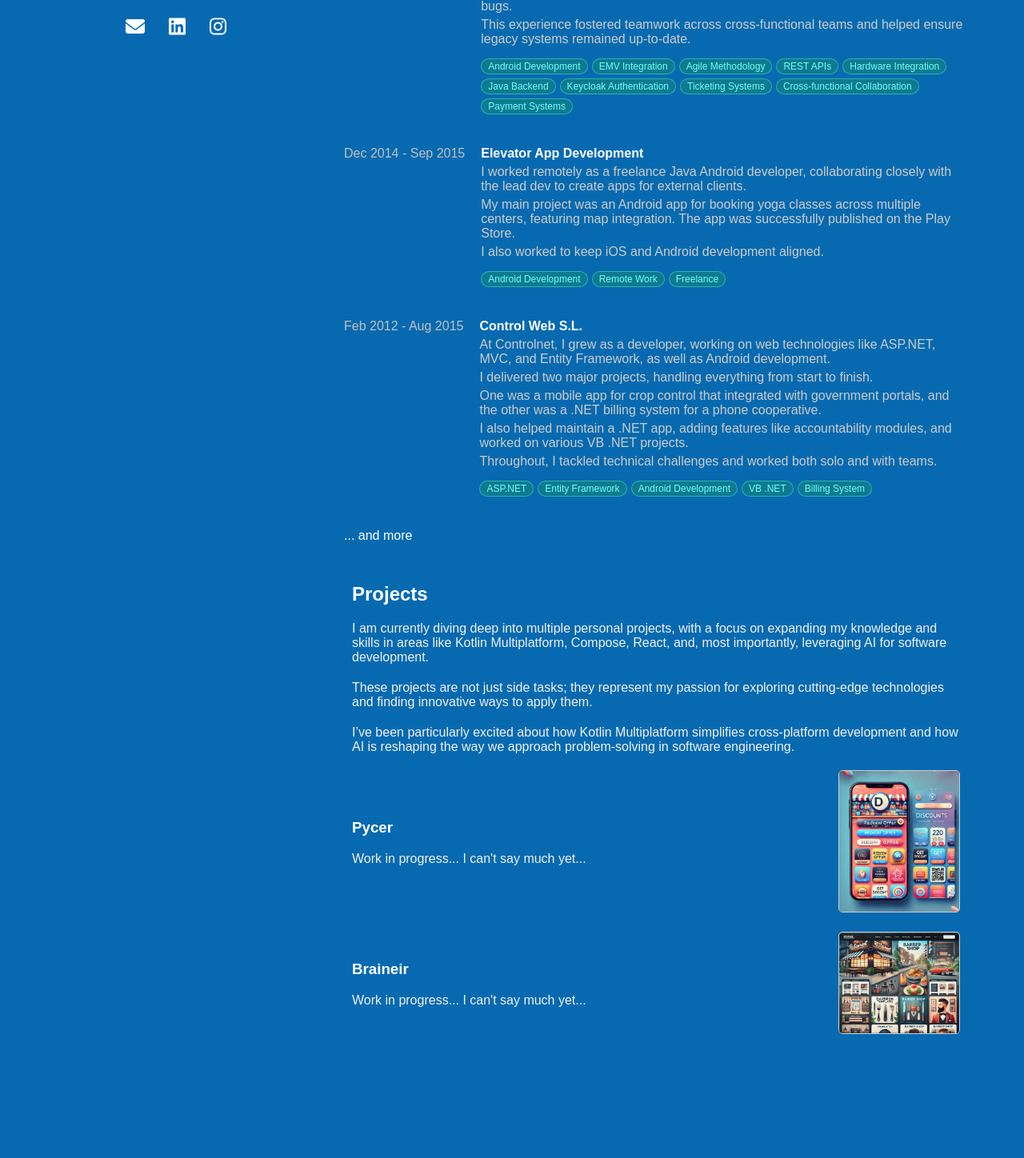
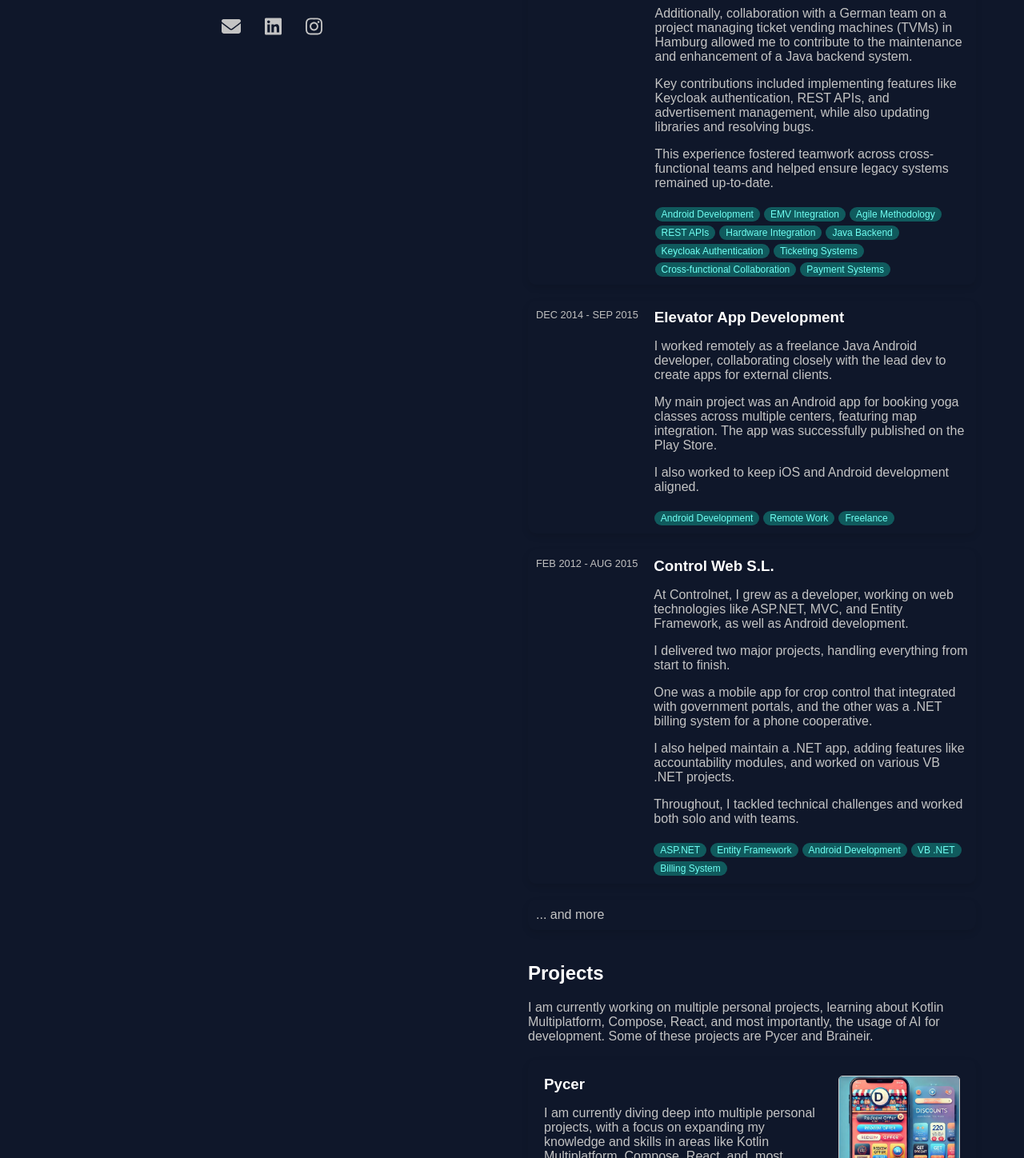
Before and after one commit to AlejandroTheDeveloper/profile, a React (Create React App) app: page / in a window 1280 px wide. Shown: the part 722-2170 px from the top of the page at 80% size. Before the commit the page ends 2079 px from the top, so only its background shows below. Built offline with nearby package versions, Linux system fonts and the light colour scheme; a web font is replaced by a local one.

Commit message:
Latest UI Changes and sections updated

```diff
--- a/src/App.css
+++ b/src/App.css
@@ -4,15 +4,30 @@
   font-weight: normal;
   font-style: normal;
 }
+
 body {
-  background-color: #076ab0; /* Fondo #076ab0 */
+  background-color: rgb(15 23 42 / 1);; /* Fondo #076ab0 */
   margin: 0;
   padding: 0;
   font-family: 'UrbaneCondensed', Arial, sans-serif;
-  color: #ffffff;
+  color: #c4c4c4;
   display: flex;
   justify-content: center; /* Centra el contenido horizontalmente */
 }
+
+h1, h2, h3 {
+  color: #ffffff;
+}
+
+a {
+  color: #c4c4c4;
+  text-decoration: none;
+}
+
+a:hover, a.active  {
+  color: #ffffff;
+}
+
 
 .App {
   display: flex;
@@ -57,14 +72,6 @@ nav ul li {
   margin: 10px 0;
 }
 
-nav ul li a {
-  color: #ffffff;
-  text-decoration: none;
-}
-
-nav ul li a:hover {
-  text-decoration: none;
-}
 
 nav ul li a.active {
   font-weight: bold;
@@ -74,15 +81,6 @@ section {
   margin-bottom: 40px;
 }
 
-h1, h2 {
-  color: #ffffff;
-}
-
-p {
-  color: #f1f1f1;
-}
-
-
 .contacto p {
   margin: 10px 0;
   display: flex;
@@ -91,70 +89,14 @@ p {
 }
 
 .contacto a {
-  color: #ffffff;
-  text-decoration: none;
   margin: 0 15px;
   font-size: 1.5rem; /* Aumentar el tamaño de los iconos */
 }
 
-.contacto a:hover {
-  color: #cccccc;
-}
 
 .contacto svg {
   margin: 0;
-  color: #ffffff;
-}
-
-.experience {
-  margin-top: 20px;
-}
-
-.experience-item {
-  display: flex;
-  position: relative;
-  text-decoration: none; /* Eliminar el subrayado del enlace */
-  color: #ffffff; /* Asegurar que el texto sea blanco */
-  margin-bottom: 20px; /* Espacio entre cada experiencia */
-  padding: 10px;
-  transition: background-color 0.3s ease; /* Efecto de transición al pasar el mouse */
-}
-
-.experience-item:hover {
-  background-color: rgba(255, 255, 255, 0.1); /* Ligero cambio de color al pasar el mouse */
-}
-
-.experience-item:hover::after {
-  content: '↗'; /* Unicode arrow character */
-  position: absolute;
-  right: 10px; /* Adjust as needed */
-  font-size: 1.2em; /* Adjust size as needed */
-  color: inherit; /* Inherit text color */
-}
-
-.experience-date {
-
-  padding: 0;
-  color: rgb(192, 192, 192); /* Gray color */
-}
-
-.experience-details {
-  flex: 3;
-  padding-left: 20px; /* Espacio entre la fecha y los detalles */
-}
-
-.experience-details h3 {
-  margin: 0;
-  padding: 0;
-}
-
-.experience-details p {
-  margin: 5px 0 0 0;
-  color: #cccccc;
-}
-
-.experience-item {
-  margin-bottom: 20px;
+  /* color: #c0c0c0; */
 }
 
 .tags {
@@ -165,7 +107,7 @@ p {
   display: inline-block;
   color: #70fff3;
   background-color: #12867d9d;
-  border: 1px solid #2fc0b4d3;
+  /* border: 1px solid #2fc0b4d3; */
   border-radius: 16px;
   padding: 2px 8px;
   margin-right: 5px;
@@ -175,11 +117,13 @@ p {
 
 .cv-link {
   text-decoration: none; /* Remove underline */
-  color: #ffffff
+  /* color: #ffffff */
 }
 
+/* Proyect tiles */
+
 .proyectos {
-  margin: 20px;
+  margin-top: 20px;
 }
 
 .proyectos h2 {
@@ -190,10 +134,44 @@ p {
   margin-bottom: 20px;
 }
 
+.project-link {
+  text-decoration: none; /* Remove underline */
+  color: inherit; /* Inherit text color */
+}
+
 .project {
   display: flex;
-  align-items: center;
+  align-items: top;
   margin-bottom: 20px;
+  position: relative; /* Ensure the pseudo-element is positioned relative to the item */
+  text-decoration: none; /* Remove underline */
+  color: inherit; /* Inherit text color */
+  padding: 20px;
+  border-radius: 10px;
+  box-shadow: 0 4px 8px rgba(0, 0, 0, 0.1);
+  transition: transform 0.3s ease, box-shadow 0.3s ease; /* Smooth transition */
+}
+
+.project:hover {
+  background-color: rgba(255, 255, 255, 0.1); /* Ligero cambio de color al pasar el mouse */
+  transform: translateY(-5px); /* Slight lift on hover */
+}
+
+.project:hover::after {
+  content: '↗'; /* Unicode arrow character pointing up and right */
+  position: absolute;
+  right: 10px; /* Adjust as needed */
+  font-size: 1.2em; /* Adjust size as needed */
+  color: inherit; /* Inherit text color */
+}
+
+.project:hover h3 {
+  color: #70fff3; /* Change title color on hover */
+}
+
+.project h3 {
+  margin-top: 0; /* Remove top margin */
+  margin-bottom: 0; /* Optionally remove bottom margin */
 }
 
 .project-description {
@@ -202,8 +180,109 @@ p {
 }
 
 .project-image img {
-  width: 150px; /* Adjust the size as needed */
-  height: auto;
+  width: 150px; /* Adjust the width as needed */
+  height: 150px; /* Adjust the height as needed */
+  object-fit: cover; /* Ensures the image covers the container */
   border: 1px solid #ccc;
   border-radius: 5px;
 }
+
+/* Experience tiles */
+.experience-item {
+  display: flex;
+  align-items: flex-start; /* Align items by the top */
+  margin-bottom: 20px;
+  position: relative; /* Ensure the pseudo-element is positioned relative to the item */
+  text-decoration: none; /* Remove underline */
+  color: inherit; /* Inherit text color */
+  padding: 10px;
+  /* transition: background-color 0.3s ease; Efecto de transición al pasar el mouse */
+
+  border-radius: 10px;
+  box-shadow: 0 4px 8px rgba(0, 0, 0, 0.1);
+  transition: transform 0.3s ease, box-shadow 0.3s ease; /* Smooth transition */
+}
+
+.experience-item:hover {
+  transform: translateY(-5px); /* Slight lift on hover */
+}
+
+.experience-date {
+  font-size: 0.8em; /* 0.8 of the rest of the text */
+  color: rgb(192, 192, 192); /* Gray color */
+  /* padding: 0; */
+  white-space: nowrap; /* Prevent text from wrapping to the next line */
+  margin-right: 20px; /* Add some space between date and details */
+}
+
+.experience-details {
+  flex: 1; /* Take up the remaining space */
+  margin: 0;
+}
+
+.experience-details h3 {
+  margin-top: 0; /* Remove top margin */
+  margin-bottom: 0; /* Optionally remove bottom margin */
+}
+
+
+.experience-item:hover {
+  background-color: rgba(255, 255, 255, 0.1); /* Ligero cambio de color al pasar el mouse */
+}
+
+.experience-item:hover::after {
+  content: '↗'; /* Unicode arrow character pointing up and right */
+  position: absolute;
+  right: 10px; /* Adjust as needed */
+  font-size: 1.2em; /* Adjust size as needed */
+  color: inherit; /* Inherit text color */
+}
+
+.experience-item:hover h3 {
+  color: #70fff3; /* Change title color on hover */
+}
+
+
+.App {
+  display: flex;
+  flex-direction: row;
+}
+
+.left-panel, .right-panel {
+  flex: 1;
+}
+
+@media (max-width: 768px) {
+  .App {
+    flex-direction: column;
+  }
+
+  .left-panel, .right-panel {
+    width: 100%;
+    max-width: 100%;
+    padding: 10px;
+  }
+
+  .left-panel{
+    position: inherit;
+  }
+
+
+  nav ul {
+    display: flex;
+    justify-content: space-around;
+  }
+
+  nav ul li {
+    margin-bottom: 0;
+  }
+
+  .experience-item {
+    flex-direction: column; /* Stack items vertically */
+  }
+
+  .experience-date {
+    margin-right: 0; /* Remove right margin */
+    margin-bottom: 10px; /* Add bottom margin for spacing */
+  }
+}
--- a/src/components/About.jsx
+++ b/src/components/About.jsx
@@ -3,7 +3,7 @@ import React from 'react';
 const About = () => {
   return (
     <div className="about">
-      <h2>About</h2>
+      {/* <h2>About</h2>      */}
       <p>Started on 2012 creating <b>mobile solutions</b> for farmers on Seville, went through billing solutions, yoga applications, ... to end up in Cork, Ireland, since 2015, where got my main experience working with <b>public transport solutions</b>,<b>mobile and web</b>, for all around Ireland transport providers.</p>
       <p>My main focus these days is to build different solutions using the latest technologies on the market, catching up with <b>Kotlin and React</b> and highly invested using the <b>AI for development</b>. Learning orientated, Im enjoying each of these new trends in mobile and web dev.</p>
       <p>When Im not at the computer, Im usually on my motorbike riding around, hanging out with my wife and my two dogs, or doing some DIY at home.</p>
--- a/src/components/Contacto.jsx
+++ b/src/components/Contacto.jsx
@@ -7,13 +7,13 @@ const Contacto = () => {
   return (
     <div className="contacto">
       <p>
-        <a href="mailto:alejandroperrod@gmail.com">
+        <a href="mailto:alejandro.the.developer@gmail.com">
           <FontAwesomeIcon icon={faEnvelope} />
         </a>
         <a href="https://es.linkedin.com/pub/alejandro-p%C3%A9rez-rodr%C3%ADguez/42/566/731" target="_blank" rel="noopener noreferrer">
           <FontAwesomeIcon icon={faLinkedin} />
         </a>
-        <a href="https://www.instagram.com/tu_perfil" target="_blank" rel="noopener noreferrer">
+        <a href="https://www.instagram.com/alexmcanawer/" target="_blank" rel="noopener noreferrer">
           <FontAwesomeIcon icon={faInstagram} />
         </a>
       </p>
--- a/src/components/Experiencia.jsx
+++ b/src/components/Experiencia.jsx
@@ -4,7 +4,7 @@ const experiences = [
   {
     company: 'MetricTristar Inc.',
     website: 'http://metrictristarinc.ie/',
-    date: 'Nov 2015 - Sep 2024',
+    date: 'NOV 2015 - SEP 2024',
     details: `At Metric, I began as a Junior Android Developer and progressed to a Senior Developer, leading various projects and collaborating closely with my team.
           Involvement included working on the company's main product, a ticketing system for public transport, along with coordinating other satellite apps and integrations.
           Responsibilities spanned from designing and developing Android and backend applications to managing EMV payment integrations, hardware setups, and Android app releases, all within an Agile environment.
@@ -27,7 +27,7 @@ const experiences = [
   {
     company: 'Elevator App Development',
     website: '',
-    date: 'Dec 2014 - Sep 2015',
+    date: 'DEC 2014 - SEP 2015',
     details: `I worked remotely as a freelance Java Android developer, collaborating closely with the lead dev to create apps for external clients.
     My main project was an Android app for booking yoga classes across multiple centers, featuring map integration. The app was successfully published on the Play Store.
     I also worked to keep iOS and Android development aligned.`,
@@ -36,7 +36,7 @@ const experiences = [
   {
     company: 'Control Web S.L.',
     website: 'https://controlnet.es/',
-    date: 'Feb 2012 - Aug 2015',
+    date: 'FEB 2012 - AUG 2015',
     details: `At Controlnet, I grew as a developer, working on web technologies like ASP.NET, MVC, and Entity Framework, as well as Android development.
     I delivered two major projects, handling everything from start to finish.
     One was a mobile app for crop control that integrated with government portals, and the other was a .NET billing system for a phone cooperative.
@@ -60,7 +60,7 @@ const Experience = () => {
             {experience.date}
           </div>
           <div className="experience-details">
-            <b>{experience.company}</b>
+            <h3>{experience.company}</h3>
             {experience.details.split('\n').map((line, i) => (
               <p key={i}>{line}</p>
             ))}
--- a/src/components/Proyectos.jsx
+++ b/src/components/Proyectos.jsx
@@ -1,32 +1,48 @@
 import React from 'react';
 import pycerImage from './resources/pycer.jpg'; // Update with the correct path
 import braineirImage from './resources/braineir.jpg'; // Update with the correct path
+
+const projects = [
+  {
+    name: 'Pycer',
+    description: 'I am currently diving deep into multiple personal projects, with a focus on expanding my knowledge and skills in areas like Kotlin Multiplatform, Compose, React, and, most importantly, leveraging AI for software development.\n' +
+    'These projects are not just side tasks; they represent my passion for exploring cutting-edge technologies and finding innovative ways to apply them.\n' +
+    'I’ve been particularly excited about how Kotlin Multiplatform simplifies cross-platform development and how AI is reshaping the way we approach problem-solving in software engineering.',
+    image: pycerImage,
+    url: 'https://example.com/pycer' // Update with the correct URL
+  },
+  {
+    name: 'Braineir',
+    description: 'Software development startup focus on helping customers to digitalize their business. Using the latest AI trends, covering from the development to the deployment of the web sites and other applications.\n' +
+    'We believe in the power of AI to revolutionize business operations. By integrating cutting-edge AI technologies into our development processes, we help businesses streamline their workflows, improve customer engagement, and stay ahead of industry trends. Our team stays updated with the latest advancements to provide innovative applications that drive growth and efficiency.',
+    image: braineirImage,
+    url: 'https://www.braineir.com/' // Update with the correct URL
+  },
+  // Add more projects as needed
+];
 
 const Proyectos = () => {
   return (
     <div className="proyectos">
       <h2>Projects</h2>
-      <p>I am currently diving deep into multiple personal projects, with a focus on expanding my knowledge and skills in areas like Kotlin Multiplatform, Compose, React, and, most importantly, leveraging AI for software development. </p>
-      <p>These projects are not just side tasks; they represent my passion for exploring cutting-edge technologies and finding innovative ways to apply them. </p>
-      <p>I’ve been particularly excited about how Kotlin Multiplatform simplifies cross-platform development and how AI is reshaping the way we approach problem-solving in software engineering.</p>
+      <p>
+        I am currently working on multiple personal projects, learning about Kotlin Multiplatform, Compose, React, and most importantly, the usage of AI for development. Some of these projects are Pycer and Braineir.
+      </p>
+      {projects.map((project, index) => (
+        <a key={index} href={project.url} target="_blank" rel="noopener noreferrer" className="project-link">
           <div className="project">
             <div className="project-description">
-          <h3>Pycer</h3>
-          <p>Work in progress... I can't say much yet...</p>
+              <h3>{project.name}</h3>
+              {project.description.split('\n').map((line, i) => (
+                <p key={i}>{line}</p>
+              ))}
             </div>
             <div className="project-image">
-          <img src={pycerImage} alt="Pycer Screenshot" />
+              <img src={project.image} alt={`${project.name} Screenshot`} />
             </div>
           </div>
-      <div className="project">
-        <div className="project-description">
-          <h3>Braineir</h3>
-          <p>Work in progress... I can't say much yet...</p>
-        </div>
-        <div className="project-image">
-          <img src={braineirImage} alt="Braineir Screenshot" />
-        </div>
-      </div>
+        </a>
+      ))}
     </div>
   );
 };
```
Lines whose indentation alone changed are shown as unchanged.
